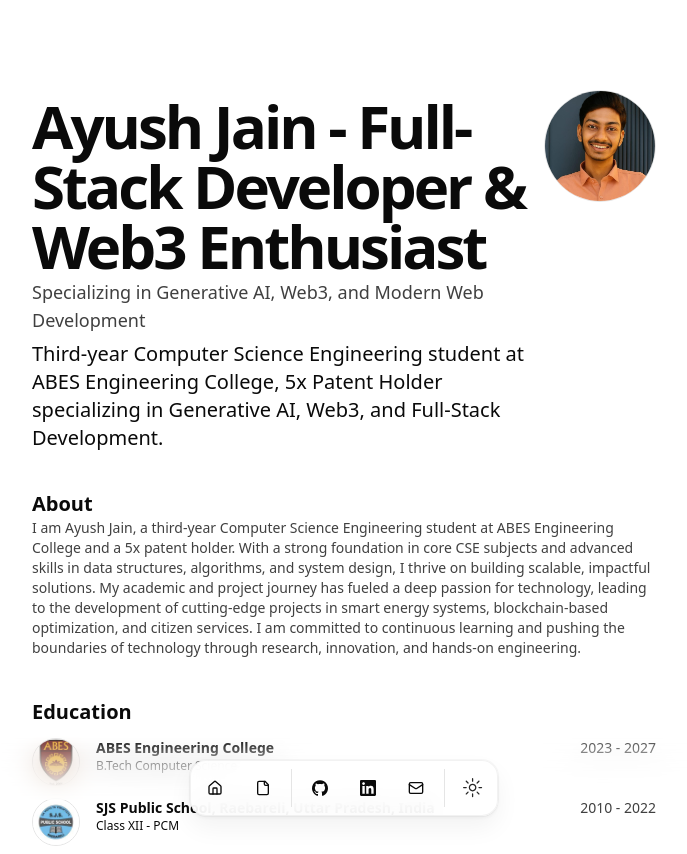
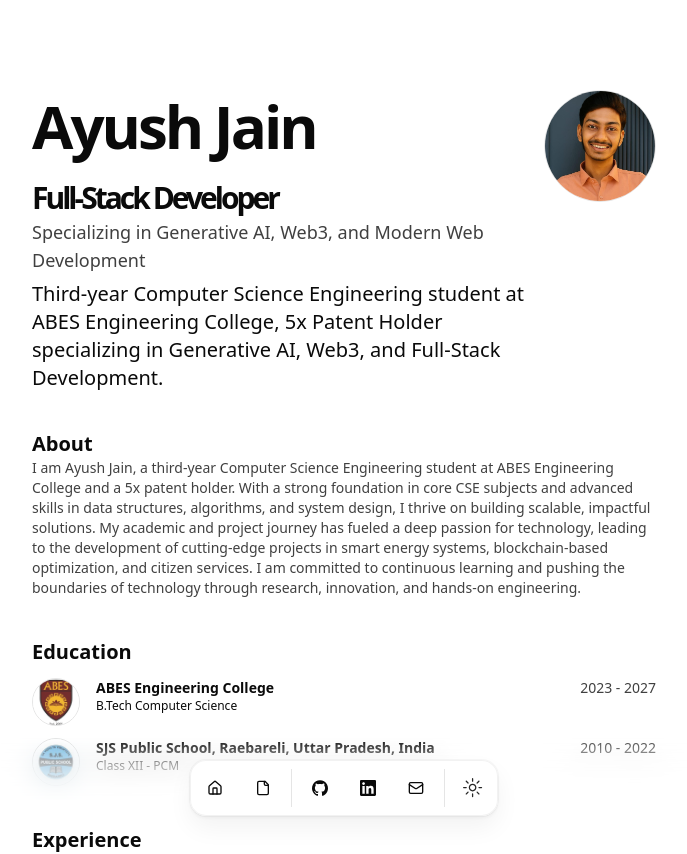
Before and after one commit to URAYUSHJAIN/portfolio, a Next.js app: page / in a window 1280 px wide. Shown: the top 854 px of the page, without its empty margins (296-983 px from the left). Built offline with nearby package versions, Linux system fonts and the light colour scheme.

Commit message:
fix: Improve hero section title formatting with line break and improved styling

```diff
--- a/src/app/page.tsx
+++ b/src/app/page.tsx
@@ -30,7 +30,8 @@ export default function Page() {
             <div className="flex-col flex flex-1 space-y-1.5">
               {/* Load main heading immediately for better FCP */}
               <h1 className="text-3xl font-bold tracking-tighter sm:text-5xl xl:text-6xl/none">
-                Ayush Jain - Full-Stack Developer & Web3 Enthusiast
+                Ayush Jain <br/>
+                <span className="text-xl font-semibold sm:text-3xl xl:text-3xl/none">          Full-Stack Developer </span>
               </h1>
               <BlurFadeText
                 delay={0} // No delay for critical content
```
